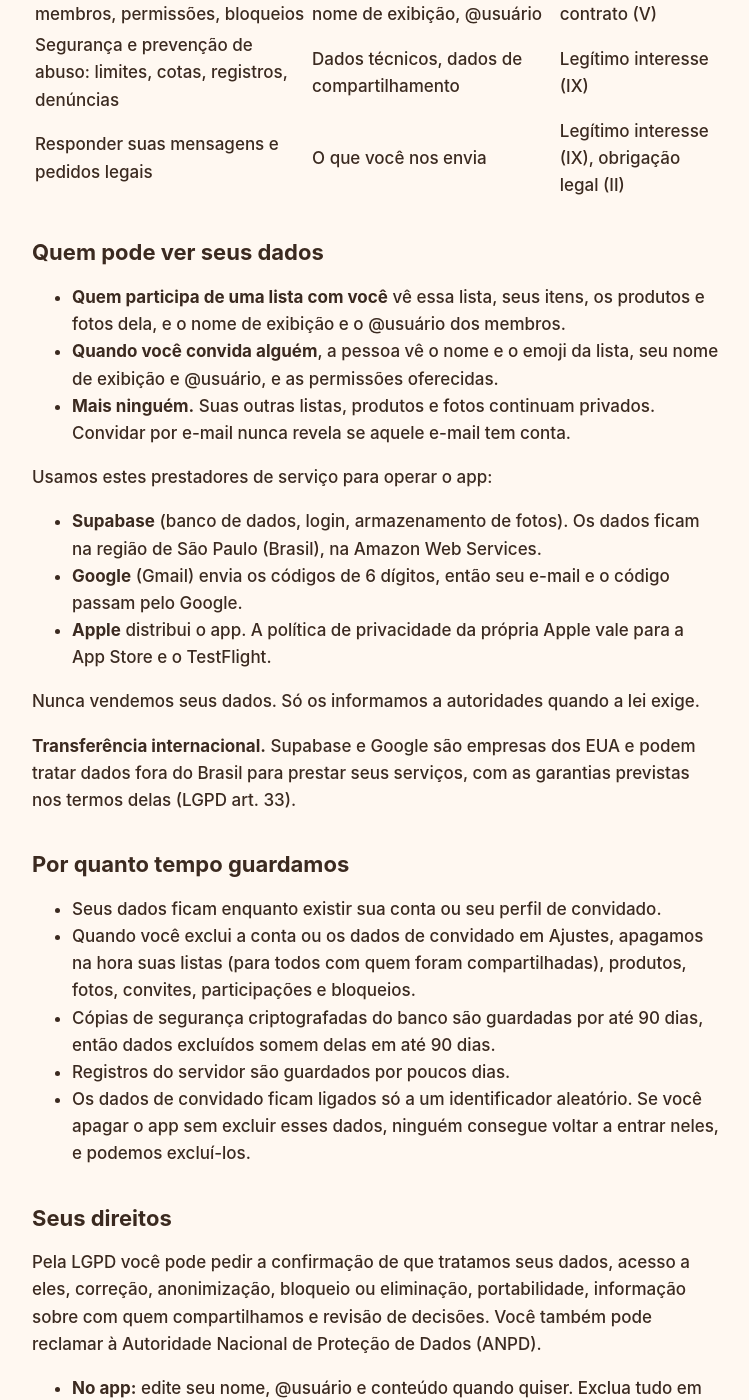
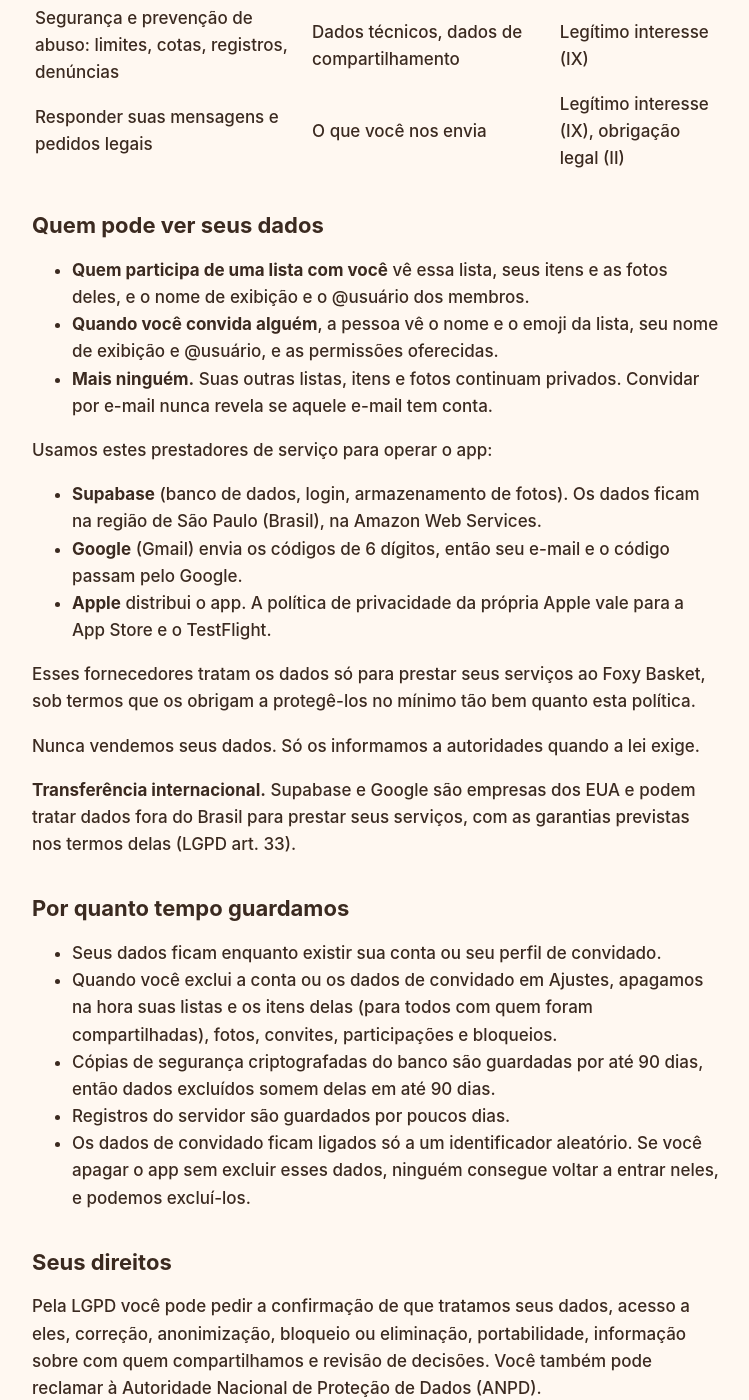
Before and after one commit to rael-peixoto/foxy-basket-site, a Jekyll site: the page built from pt/privacidade.md, in a window 1280 px wide and 1400 px high, scrolled down 1573 px. Shown: the whole window, without its empty margins (264-1013 px from the left). Built offline with Jekyll 4.4.1, drawn with Linux system fonts in a browser that asks for light colours; some of the changed text lies outside the part shown.

Commit message:
docs(legal): items instead of catalog, provider protection, consent withdrawal; Bruno demo account
Co-Authored-By: Claude Opus 5.5 <noreply@anthropic.com>

```diff
--- a/pt/privacidade.md
+++ b/pt/privacidade.md
@@ -8,7 +8,7 @@ alt_url: /privacy/
 
 # Política de Privacidade
 
-<p class="muted">Última atualização: 5 de outubro de 2026</p>
+<p class="muted">Última atualização: 7 de outubro de 2026</p>
 
 O Foxy Basket é um app de lista de mercado para iPhone. Esta política explica o que coletamos, por quê, quem pode ver, e como você pode ver, corrigir ou excluir seus dados. Ela foi escrita para atender à Lei Geral de Proteção de Dados (LGPD) e às regras da App Store.
 
@@ -21,7 +21,7 @@ O Foxy Basket é feito e mantido por {{ site.operator }}, desenvolvedor pessoa f
 **Quando você usa o app sem conta (modo convidado)**
 
 - Um identificador aleatório, criado quando você toca em "Usar sem conta".
-- As listas, produtos, observações, fotos, preços e ordens personalizadas que você cria.
+- As listas, itens, observações, fotos, preços e ordens personalizadas que você cria.
 
 **Quando você cria uma conta, também**
 
@@ -47,7 +47,7 @@ Não usamos ferramentas de análise, publicidade ou rastreamento, e não coletam
 
 | Finalidade | Dados | Base legal (LGPD art. 7º) |
 | --- | --- | --- |
-| Fazer o app funcionar: salvar e sincronizar listas, produtos e fotos | Todos os acima | Execução de contrato (V) |
+| Fazer o app funcionar: salvar e sincronizar listas, itens e fotos | Todos os acima | Execução de contrato (V) |
 | Entrar, confirmar o e-mail, redefinir a senha | E-mail, hash da senha | Execução de contrato (V) |
 | Compartilhamento: convites, membros, permissões, bloqueios | Dados de compartilhamento, nome de exibição, @usuário | Execução de contrato (V) |
 | Segurança e prevenção de abuso: limites, cotas, registros, denúncias | Dados técnicos, dados de compartilhamento | Legítimo interesse (IX) |
@@ -55,15 +55,17 @@ Não usamos ferramentas de análise, publicidade ou rastreamento, e não coletam
 
 ## Quem pode ver seus dados
 
-- **Quem participa de uma lista com você** vê essa lista, seus itens, os produtos e fotos dela, e o nome de exibição e o @usuário dos membros.
+- **Quem participa de uma lista com você** vê essa lista, seus itens e as fotos deles, e o nome de exibição e o @usuário dos membros.
 - **Quando você convida alguém**, a pessoa vê o nome e o emoji da lista, seu nome de exibição e @usuário, e as permissões oferecidas.
-- **Mais ninguém.** Suas outras listas, produtos e fotos continuam privados. Convidar por e-mail nunca revela se aquele e-mail tem conta.
+- **Mais ninguém.** Suas outras listas, itens e fotos continuam privados. Convidar por e-mail nunca revela se aquele e-mail tem conta.
 
 Usamos estes prestadores de serviço para operar o app:
 
 - **Supabase** (banco de dados, login, armazenamento de fotos). Os dados ficam na região de São Paulo (Brasil), na Amazon Web Services.
 - **Google** (Gmail) envia os códigos de 6 dígitos, então seu e-mail e o código passam pelo Google.
 - **Apple** distribui o app. A política de privacidade da própria Apple vale para a App Store e o TestFlight.
+
+Esses fornecedores tratam os dados só para prestar seus serviços ao Foxy Basket, sob termos que os obrigam a protegê-los no mínimo tão bem quanto esta política.
 
 Nunca vendemos seus dados. Só os informamos a autoridades quando a lei exige.
 
@@ -72,7 +74,7 @@ Nunca vendemos seus dados. Só os informamos a autoridades quando a lei exige.
 ## Por quanto tempo guardamos
 
 - Seus dados ficam enquanto existir sua conta ou seu perfil de convidado.
-- Quando você exclui a conta ou os dados de convidado em Ajustes, apagamos na hora suas listas (para todos com quem foram compartilhadas), produtos, fotos, convites, participações e bloqueios.
+- Quando você exclui a conta ou os dados de convidado em Ajustes, apagamos na hora suas listas e os itens delas (para todos com quem foram compartilhadas), fotos, convites, participações e bloqueios.
 - Cópias de segurança criptografadas do banco são guardadas por até 90 dias, então dados excluídos somem delas em até 90 dias.
 - Registros do servidor são guardados por poucos dias.
 - Os dados de convidado ficam ligados só a um identificador aleatório. Se você apagar o app sem excluir esses dados, ninguém consegue voltar a entrar neles, e podemos excluí-los.
@@ -82,6 +84,7 @@ Nunca vendemos seus dados. Só os informamos a autoridades quando a lei exige.
 Pela LGPD você pode pedir a confirmação de que tratamos seus dados, acesso a eles, correção, anonimização, bloqueio ou eliminação, portabilidade, informação sobre com quem compartilhamos e revisão de decisões. Você também pode reclamar à Autoridade Nacional de Proteção de Dados (ANPD).
 
 - **No app:** edite seu nome, @usuário e conteúdo quando quiser. Exclua tudo em **Ajustes > Excluir conta** (ou **Excluir dados de convidado**).
+- **Revogue o consentimento** quando quiser excluindo sua conta ou seus dados de convidado no app: tudo para na hora.
 - **Por e-mail:** escreva para [{{ site.support_email }}](mailto:{{ site.support_email }}) para qualquer outro pedido, inclusive uma cópia dos seus dados. Respondemos em até 15 dias.
 
 ## Segurança
```
Also changed, not shown: privacy.md (+9 -6 lines), pt/suporte.md (+1 -1 lines), pt/termos.md (+4 -4 lines), support.md (+1 -1 lines), terms.md (+4 -4 lines).
